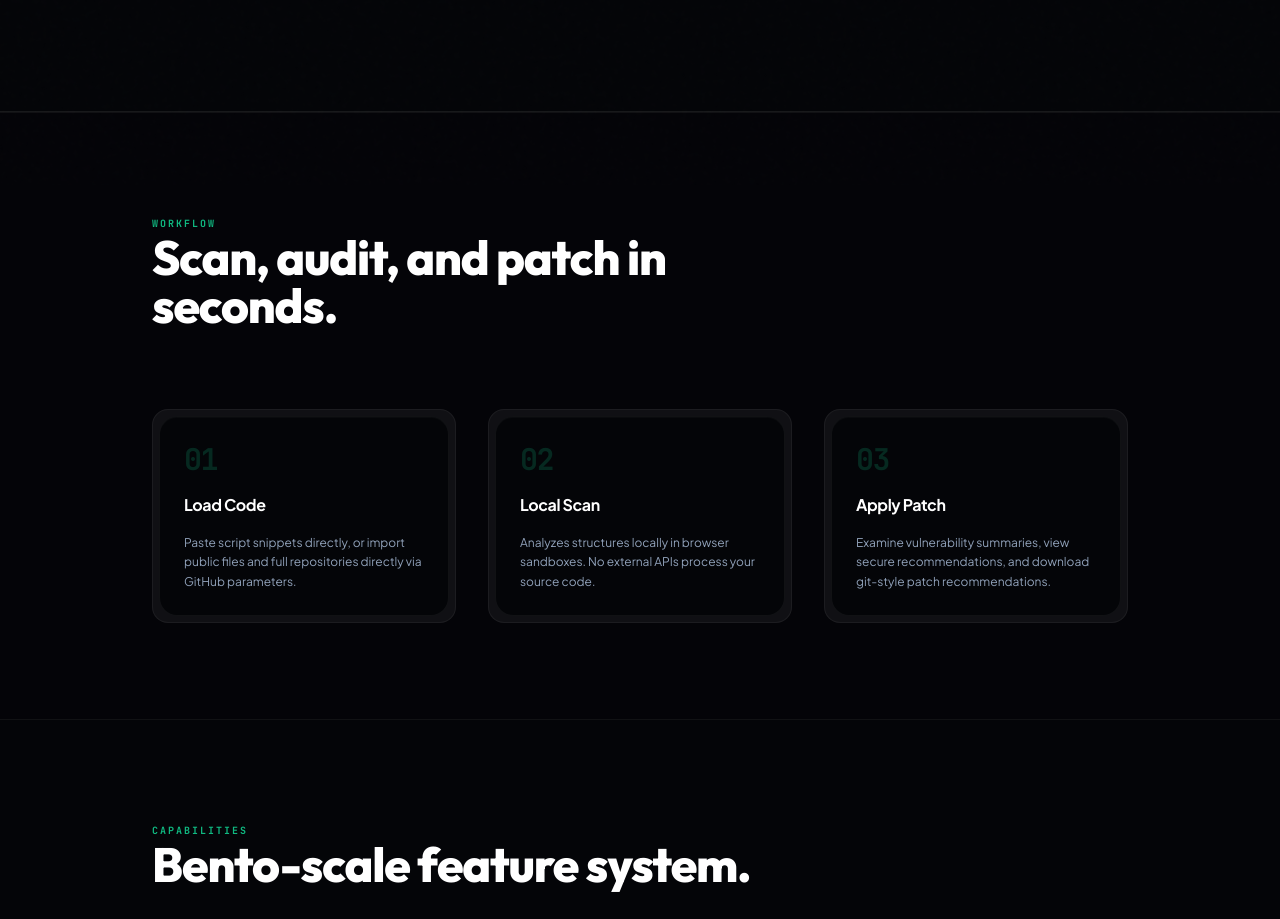
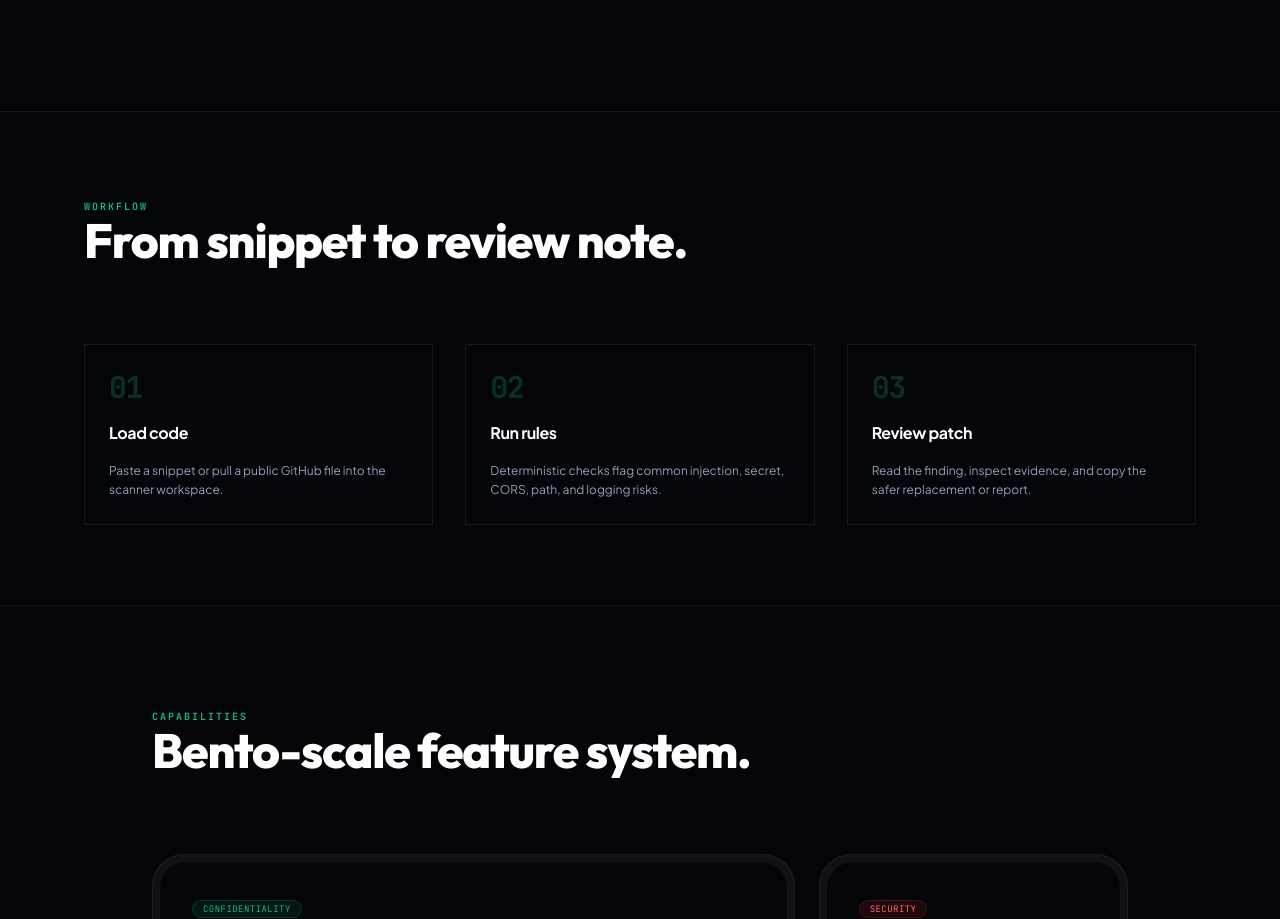
Before and after one commit to Barap1/PatchPilot, a Next.js app: page / in a window 1280 px wide. Shown: the part 615-1534 px from the top of the page. Built offline with nearby package versions, Linux system fonts and the light colour scheme.

Commit message:
Tighten workflow section

```diff
--- a/src/app/page.tsx
+++ b/src/app/page.tsx
@@ -100,12 +100,12 @@ export default function LandingPage() {
         </section>
 
         {/* Step-by-Step Flow Section */}
-        <section className="border-t border-white/5 py-24 bg-slate-900/10 relative overflow-hidden">
-          <div className="max-w-5xl mx-auto px-6">
+        <section className="py-20 bg-slate-900/20 relative overflow-hidden">
+          <div className="max-w-6xl mx-auto px-5">
             <div className="text-left max-w-2xl mb-20 space-y-4">
               <span className="text-[10px] font-mono uppercase tracking-[0.2em] text-accent font-bold">Workflow</span>
               <h2 className="text-3xl md:text-5xl font-display font-extrabold text-white tracking-tight leading-none">
-                Scan, audit, and patch in seconds.
+                From snippet to review note.
               </h2>
             </div>
 
@@ -113,25 +113,24 @@ export default function LandingPage() {
               {[
                 {
                   step: "01",
-                  title: "Load Code",
-                  desc: "Paste script snippets directly, or import public files and full repositories directly via GitHub parameters."
+                  title: "Load code",
+                  desc: "Paste a snippet or pull a public GitHub file into the scanner workspace."
                 },
                 {
                   step: "02",
-                  title: "Local Scan",
-                  desc: "Analyzes structures locally in browser sandboxes. No external APIs process your source code."
+                  title: "Run rules",
+                  desc: "Deterministic checks flag common injection, secret, CORS, path, and logging risks."
                 },
                 {
                   step: "03",
-                  title: "Apply Patch",
-                  desc: "Examine vulnerability summaries, view secure recommendations, and download git-style patch recommendations."
+                  title: "Review patch",
+                  desc: "Read the finding, inspect evidence, and copy the safer replacement or report."
                 }
               ].map((item, idx) => (
                 <div key={idx} className="relative group">
-                  {/* Double-Bezel Card */}
-                  <div className="rounded-2xl border border-white/5 bg-white/5 p-1.5 transition-all duration-700 ease-[cubic-bezier(0.32,0.72,0,1)] group-hover:border-accent/10 group-hover:bg-accent/5">
-                    <div className="rounded-[calc(1.5rem-0.375rem)] bg-slate-950 p-6 border border-white/5 shadow-[inset_0_1px_1px_rgba(255,255,255,0.03)] space-y-4 text-left">
-                      <div className="font-mono text-3xl font-black text-accent/20 tracking-tighter transition-colors duration-500 group-hover:text-accent/30">{item.step}</div>
+                  <div className="border border-white/8 bg-slate-950 p-6 transition-colors duration-200 group-hover:border-accent/30">
+                    <div className="space-y-4 text-left">
+                      <div className="font-mono text-3xl font-black text-accent/25 tracking-tighter">{item.step}</div>
                       <h3 className="text-base font-bold text-white tracking-tight">{item.title}</h3>
                       <p className="text-xs text-slate-400 leading-relaxed">{item.desc}</p>
                     </div>
```
